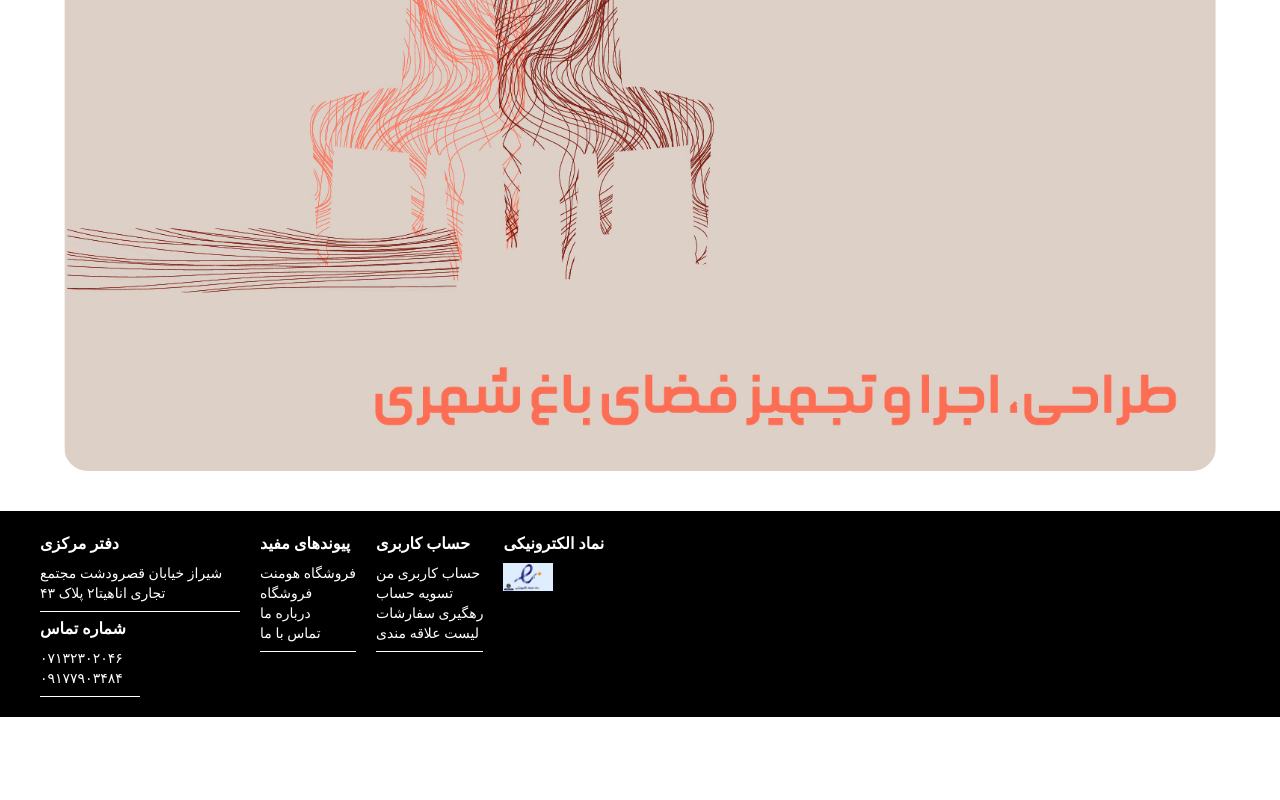
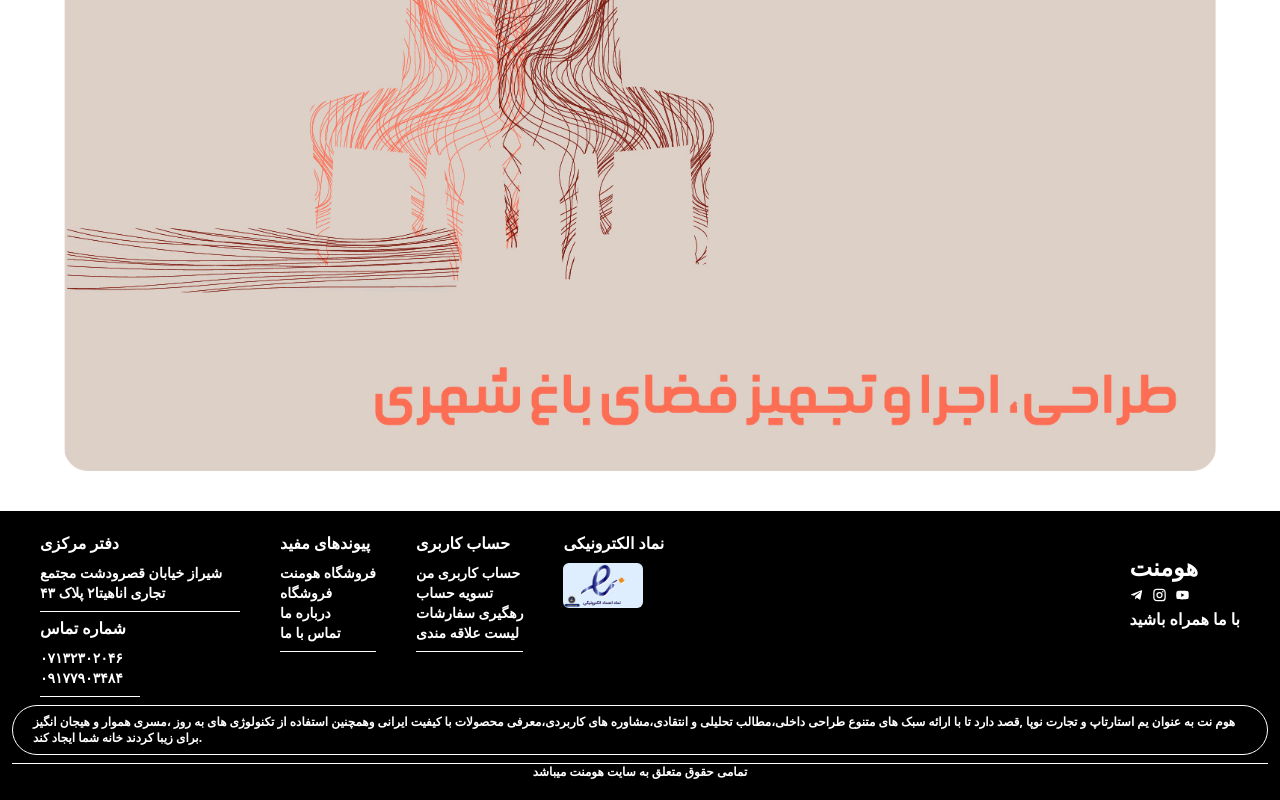
Before and after one commit to mahboobe-Mhz/maktab90-shop-mahboube-mohammadzade, a React (Vite) app: page / in a window 1280 px wide. Shown: the part 1167-1967 px from the top of the page. Before the commit the page ends 1884 px from the top, so only its background shows below. Built offline with nearby package versions, Linux system fonts and the light colour scheme; no server answers.

Commit message:
insert cart ui and footer ui to project

```diff
--- a/src/components/userComponent/mainFooter/index.tsx
+++ b/src/components/userComponent/mainFooter/index.tsx
@@ -1,36 +1,65 @@
+import YouTubeIcon from '@mui/icons-material/YouTube';
+import InstagramIcon from '@mui/icons-material/Instagram';
+import TelegramIcon from '@mui/icons-material/Telegram';
 const MainFooter = () => {
-    return ( <div className="position:fixed button:0px bg-black text-white md:py-5 md:px-10">
-        <div className="flex gap-5">
+    return ( <div className="position:fixed button:0px bg-black text-white md:py-5 ">
+
+
+    <div className='flex justify-between md:px-10'>
+    <div className="flex md:gap-10 gap-2">
             <div className="flex flex-col">
                 <h3 className="font-bold mb-2 ">دفتر مرکزی</h3>
-                <span className=" text-sm pb-2 border-b w-[200px] border-white">شیراز خیابان قصرودشت مجتمع تجاری اناهیتا۲ پلاک ۴۳</span>
+                <span className=" text-sm pb-2 border-b w-[200px] border-white font-semibold">شیراز خیابان قصرودشت مجتمع تجاری اناهیتا۲ پلاک ۴۳</span>
                 <span className="  mt-1 mb-2 font-bold">شماره تماس</span>
-                <span className=" text-sm "> ۰۷۱۳۲۳۰۲۰۴۶</span>
-                <span className=" text-sm border-b w-[100px] border-white pb-2">۰۹۱۷۷۹۰۳۴۸۴</span>
+                <span className=" text-sm  font-semibold"> ۰۷۱۳۲۳۰۲۰۴۶</span>
+                <span className=" text-sm border-b w-[100px] border-white pb-2 font-semibold">۰۹۱۷۷۹۰۳۴۸۴</span>
             </div>
             <div className="flex flex-col">
             <h3 className="font-bold mb-2 ">پیوندهای مفید </h3>
-            <span className=" text-sm "> فروشگاه هومنت</span>
-            <span className=" text-sm ">فروشگاه</span>
-            <span className=" text-sm ">درباره ما</span>
-            <span className=" text-sm   border-b border-white pb-2">تماس با ما</span>
+            <span className=" text-sm  font-semibold"> فروشگاه هومنت</span>
+            <span className=" text-sm  font-semibold">فروشگاه</span>
+            <span className=" text-sm  font-semibold">درباره ما</span>
+            <span className=" text-sm   font-semibold border-b border-white pb-2">تماس با ما</span>
             </div>
             <div className="flex flex-col">
             <h3 className="font-bold mb-2 "> حساب کاربری </h3>
-            <span className=" text-sm "> حساب کاربری من </span>
-            <span className=" text-sm "> تسویه حساب </span>
-            <span className=" text-sm "> رهگیری سفارشات </span>
-            <span className=" text-sm  border-b border-white pb-2 "> لیست علاقه مندی </span>
+            <span className=" text-sm font-semibold "> حساب کاربری من </span>
+            <span className=" text-sm  font-semibold"> تسویه حساب </span>
+            <span className=" text-sm font-semibold "> رهگیری سفارشات </span>
+            <span className=" text-sm  font-semibold border-b border-white pb-2 "> لیست علاقه مندی </span>
             </div>
             <div> <h3 className="font-bold mb-2 ">  نماد الکترونیکی </h3>
-            <span>
-                <img width={50} src="picture/enamad.webp"/>
+            <span className="  text-center">
+                <img width={80} className="rounded-md" src="picture/enamad.webp"/>
             </span>
              </div>
-            <div></div>
+
         </div>
-    <div></div>
+        <div className='pt-5 hidden md:flex md:flex-col'>
+                <span className="text-withe font-bold text-2xl"> هومنت</span>
+                <span className='flex gap-2'>
+ <TelegramIcon sx={{width:"15px"}}/>  <InstagramIcon sx={{width:"15px"}}/> <YouTubeIcon sx={{width:"15px"}}/>
+                </span>
+                <span className="font-bold mb-2 " > با ما همراه باشید</span>
+            </div>
+    </div>
+ <div className='mt-2 px-3 text-xs font-semibold'>
+    <p className='border border-white rounded-full px-5 py-2'>
+    هوم نت به عنوان یم استارتاپ و تجارت نوپا ,قصد دارد تا با ارائه سبک های متنوع طراحی داخلی،مطالب تحلیلی و انتقادی،مشاوره های کاربردی،معرفی محصولات با کیفیت ایرانی وهمچنین استفاده از تکنولوژی های به روز ،مسری هموار و هیجان انگیز برای زیبا کردند خانه شما ایجاد کند.
+    </p></div>
+    <div className='flex text-center justify-center w-full '>
+    <div className='pt-5  md:hidden '>
+                <span className="text-withe font-bold text-2xl"> هومنت</span>
+                <span className='flex gap-2 justify-center'>
+ <TelegramIcon sx={{width:"15px"}}/>  <InstagramIcon sx={{width:"15px"}}/> <YouTubeIcon sx={{width:"15px"}}/>
+                </span>
+                <span className="font-bold mb-2 " > با ما همراه باشید</span>
+            </div>
+    </div>
 
+    <div className='w-full text-center mt-2  px-3 text-xs font-semibold'>
+        <p className='border-t border-white'>تمامی حقوق متعلق به سایت هومنت میباشد</p>
+    </div>
     </div> );
 }
 
--- a/src/screens/main/users/cart/index.tsx
+++ b/src/screens/main/users/cart/index.tsx
@@ -7,8 +7,8 @@ const Cart = () => {
                <MainHeader />
                <div className="p-10">
                 <h1 className="text-3xl font-bold mb-10">سبد خرید</h1>
-                <div className=" flex gap-4 mb-10">
-                    <div className="border rounded-2xl border-black w-[70%]">
+                <div className=" md:flex gap-4 mb-10 ">
+                    <div className="border rounded-2xl border-black md:w-[70%]">
                         <div className="p-4 space-y-5">
                             <div className="flex justify-between border-b border-black pb-3 px-4">
                                 <span className="font-semibold">محصول</span>
@@ -20,7 +20,7 @@ const Cart = () => {
 
                             </div>
                             <div className="flex justify-between border-b border-black pb-3 px-4 w-full">
-                           <div className="flex w-[40%]">
+                           <div className="flex md:w-[40%]">
                            <img className="border rounded-2xl " width={80} height={80} src="/picture/تخت.jpg"/>
                                 <div className="flex flex-col pr-3">
                                     <span className="font-bold">تخت کودک</span>
@@ -28,7 +28,7 @@ const Cart = () => {
                                     <span className="text-xs"> تک نفره</span>
                                 </div>
                            </div>
-                           <div className="flex justify-around w-[60%] mt-4">
+                           <div className="flex justify-around md:w-[60%] mt-4">
                               <span className=" border border-black px-2 h-8 rounded-full w-[100px]">
                               <span className="mx-1  text-xl "> + </span>
                                <span className="mx-1   "> 2</span>
```
